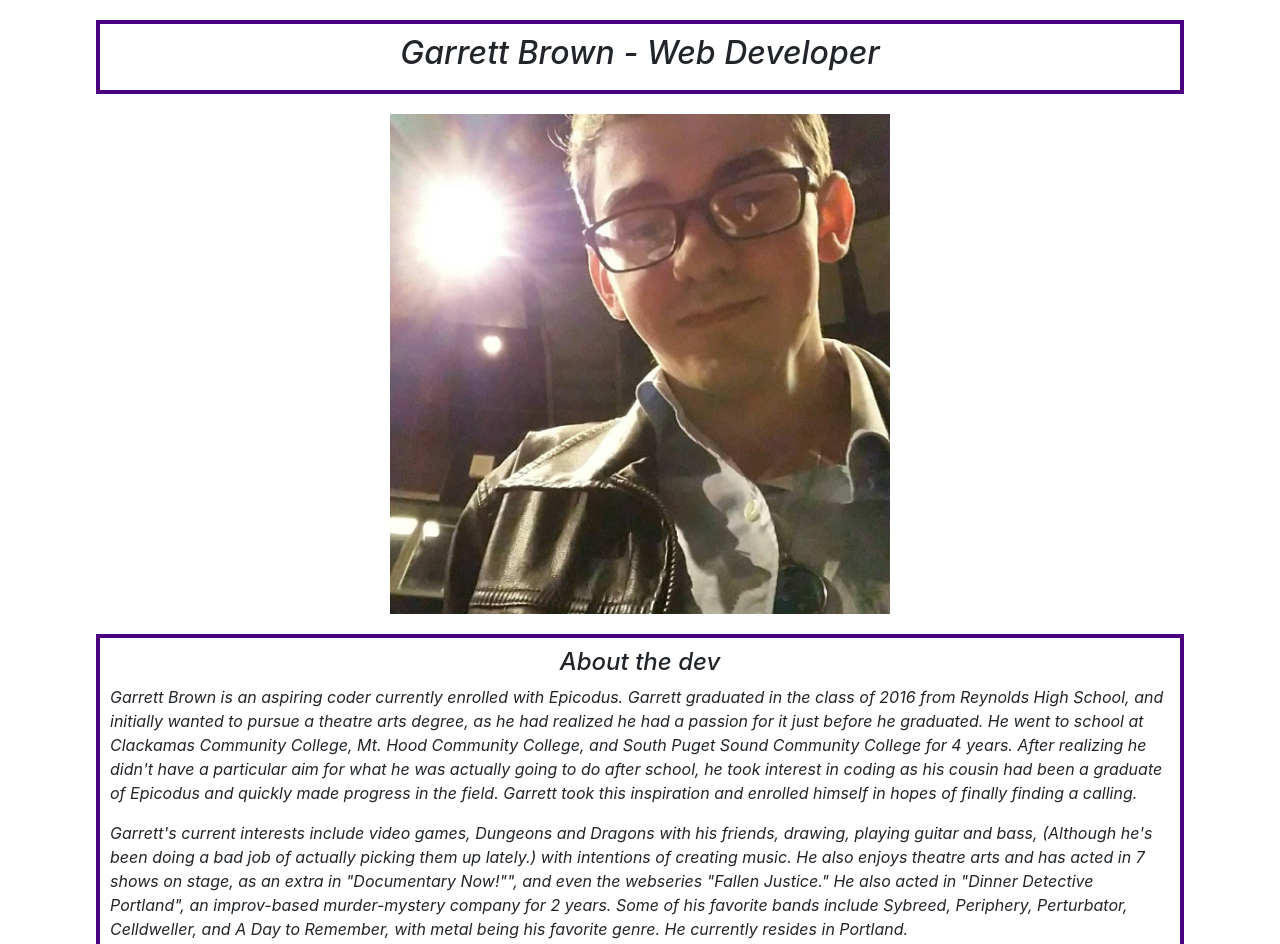
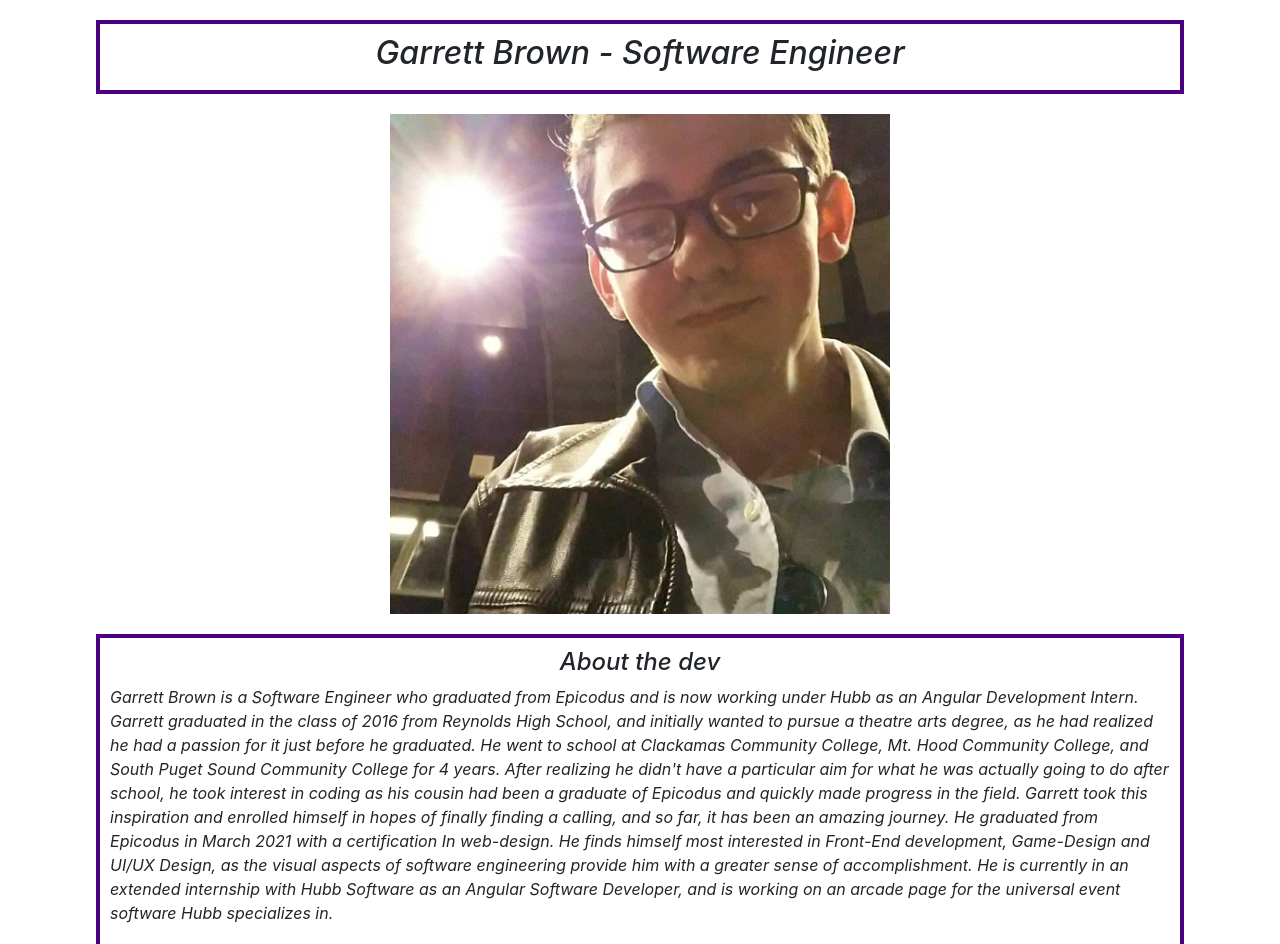
Before and after one commit to GarrettBrown-dev/My-Portfolio, a plain HTML site: page index.html in a window 1280 px wide. Shown: the top 944 px of the page. Drawn offline with Linux system fonts and the light colour scheme.

Commit message:
Modify description, move job order around.

```diff
--- a/index.html
+++ b/index.html
@@ -9,7 +9,7 @@
 
 <body>
   <div class="box-1">
-    <h1><em>Garrett Brown - Web Developer<em></h1>
+    <h1><em>Garrett Brown - Software Engineer<em></h1>
   </div>
 
   <div>
@@ -18,19 +18,24 @@
 
   <div class="box-1">
     <h2>About the dev</h2>
-    <p>Garrett Brown is an aspiring coder currently enrolled with Epicodus. Garrett graduated in the class of 2016 from
-      Reynolds High School, and initially wanted to pursue a theatre arts degree, as he had realized he had a passion
-      for it just before he graduated. He went to school at Clackamas Community College, Mt. Hood Community College, and
+    <p>Garrett Brown is a Software Engineer who graduated from Epicodus and is now working under Hubb as an Angular Development
+      Intern. Garrett graduated in the class of 2016 from Reynolds High School, and initially wanted to pursue a theatre arts degree,
+      as he had realized he had a passion for it just before he graduated. He went to school at Clackamas Community College, Mt. Hood Community College, and
       South Puget Sound Community College for 4 years. After realizing he didn't have a particular aim for what he was
       actually going to do after school, he took interest in coding as his cousin had been a graduate of Epicodus and
       quickly made progress in the field. Garrett took this inspiration and enrolled himself in hopes of finally finding
-      a calling. </p>
+      a calling, and so far, it has been an amazing journey. He graduated from Epicodus in March 2021 with a certification
+      In web-design. He finds himself most interested in Front-End development, Game-Design and UI/UX Design, as the visual
+      aspects of software engineering provide him with a greater sense of accomplishment. He is currently in an extended
+      internship with Hubb Software as an Angular Software Developer, and is working on an arcade page for the universal
+      event software Hubb specializes in.
+      </p>
     <p>Garrett's current interests include video games, Dungeons and Dragons with his friends, drawing, playing guitar
       and bass, (Although he's been doing a bad job of actually picking them up lately.) with intentions of creating
-      music. He also enjoys theatre arts and has acted in 7 shows on stage, as an extra in "Documentary Now!"", and even
+      music. He also enjoys theatre arts and has acted in 7 shows on stage, as an extra in "Documentary Now!", and even
       the webseries "Fallen Justice." He also acted in "Dinner Detective Portland", an improv-based murder-mystery
       company for 2 years. Some of his favorite bands include Sybreed, Periphery, Perturbator, Celldweller, and A Day to
-      Remember, with metal being his favorite genre. He currently resides in Portland. </p>
+      Remember, with metal being his favorite genre. He currently resides in SE Portland, But is eager to explore new places world-wide! </p>
   </div>
 
   <div class="box-1">
@@ -70,22 +75,22 @@
     <ol>
       <h2>Job History</h2>
       <li>
-        <p>Shorecrest Beach Club (June 2015-August 2015)</p>
+        <p>Sail on Inn (March 2020: Stand closed after COVID mandate) </p>
+      </li>
+      <li>
+        <p>Dinner Detective Portland (August 2017-December 2019)</p>
+      </li>
+      <li>
+        <p>Black Rock Coffee Bar (September 2019-November 2019)</p>
+      </li>
+      <li>
+        <p>Dutch Bros(May 2017-June 2019)</p>
       </li>
       <li>
         <p>McMinneman's Edgefield(June 2016-September 2016.)</p>
       </li>
       <li>
-        <p>Dutch Bros(May 2017-June 2019)</p>
-      </li>
-      <li>
-        <p>Black Rock Coffee Bar (September 2019-November 2019)</p>
-      </li>
-      <li>
-        <p>Dinner Detective Portland (August 2017-December 2019)</p>
-      </li>
-      <li>
-        <p>Sail on Inn (March 2020: Stand closed after COVID mandate) </p>
+        <p>Shorecrest Beach Club (June 2015-August 2015)</p>
       </li>
     </ol>
   </div>
```
